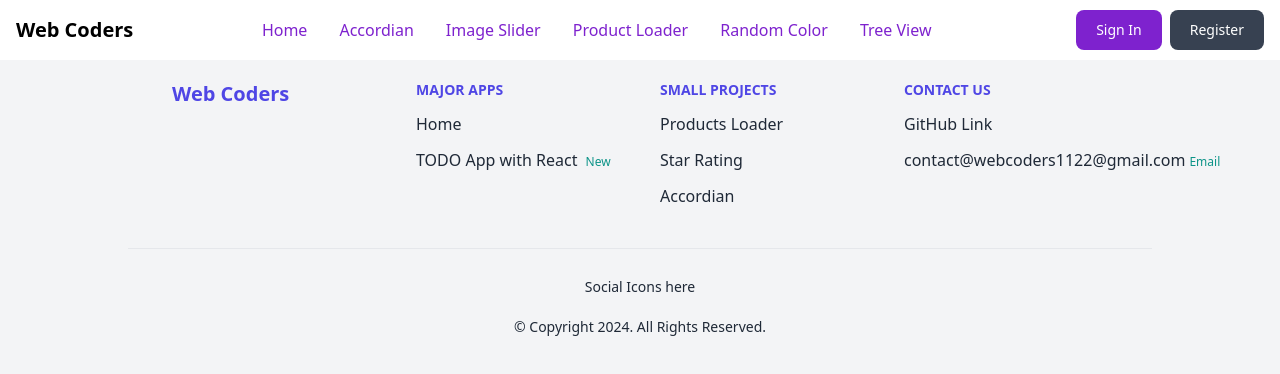
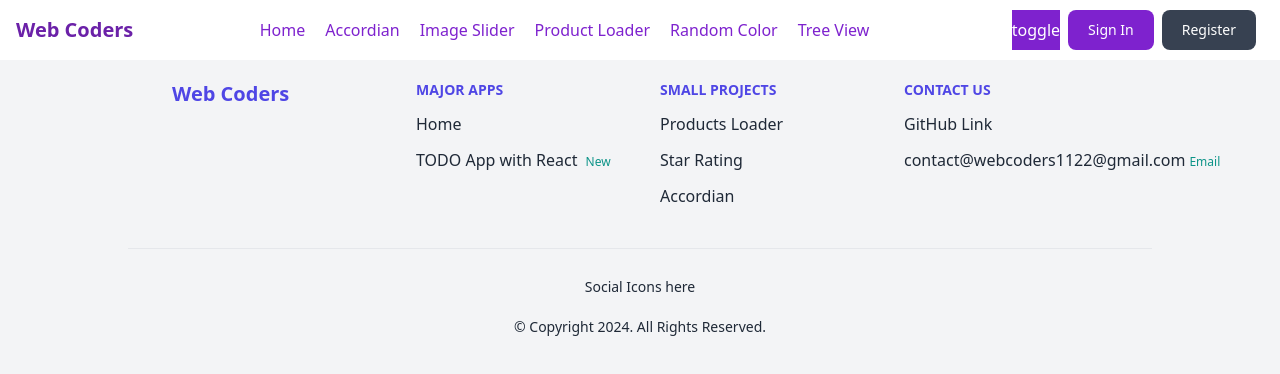
Before and after one commit to WebCoders1122/React-Practice-Projects, a React (Vite) app: page / in a window 1280 px wide. Shown: the top 374 px of the page. Built offline with nearby package versions, Linux system fonts and the light colour scheme; no server answers.

Commit message:
darkmode applied to navbar only

```diff
--- /dev/null
+++ b/src/app/darkMode/darkModeSlice.js
@@ -0,0 +1,16 @@
+import { createSlice } from "@reduxjs/toolkit";
+
+const initialState = { mode: false };
+
+const darkModeSlice = createSlice({
+  name: "darkMode",
+  initialState,
+  reducers: {
+    toggleMode: (state) => {
+      state.mode = !state.mode;
+    },
+  },
+});
+
+export const { toggleMode } = darkModeSlice.actions;
+export default darkModeSlice.reducer;
--- a/src/app/store.js
+++ b/src/app/store.js
@@ -1,8 +1,10 @@
 import { configureStore } from "@reduxjs/toolkit";
 import loadMoreReducer from "../components/Load-More-Button/loadMoreSlice";
+import darkModeReducer from "./darkMode/darkModeSlice";
 
 export const store = configureStore({
   reducer: {
     loadMore: loadMoreReducer,
+    darkMode: darkModeReducer,
   },
 });
--- a/src/components/React Router Web/Navbar.jsx
+++ b/src/components/React Router Web/Navbar.jsx
@@ -1,14 +1,21 @@
 import React, { useState } from "react";
 import { AiOutlineClose, AiOutlineMenu } from "react-icons/ai";
+import { useDispatch } from "react-redux";
+import { useSelector } from "react-redux";
 import { Link, NavLink } from "react-router-dom";
+import { toggleMode } from "../../app/darkMode/darkModeSlice";
 
 const Navbar = () => {
+  //redux
+  const darkMode = useSelector((state) => state.darkMode.mode);
+  const dispatch = useDispatch();
   // State to manage the navbar's visibility
   const [nav, setNav] = useState(false);
   // Toggle function to handle the navbar's display
   const handleNav = () => {
     setNav(!nav);
   };
+
   // Array containing navigation items
   const navItems = [
     { id: 1, text: "Home", url: "/" },
@@ -19,14 +26,20 @@ const Navbar = () => {
     { id: 6, text: "Tree View", url: "tree-view" },
   ];
   return (
-    <nav className='bg-white border-gray-200 py-2.5 dark:bg-gray-900'>
+    <nav
+      className={`bg-white border-gray-200 py-2.5 ${
+        darkMode && "bg-gray-900"
+      }`}>
       {/* main div */}
-      <div className='flex flex-wrap items-center justify-between max-w-screen-xl px-4 mx-auto'>
+      <div className='flex flex-wrap items-center justify-between max-w-screen-xl px-4 mx-auto '>
         {/* This a tag is for logo */}
         <Link
           to='/'
           className='flex items-center'>
-          <span className='self-center text-xl font-semibold whitespace-nowrap dark:text-white'>
+          <span
+            className={`self-center text-xl text-purple-800 font-bold whitespace-nowrap ${
+              darkMode && "dark:text-white"
+            }`}>
             Web Coders
           </span>
         </Link>
@@ -36,14 +49,27 @@ const Navbar = () => {
           </div>
           {/* sign in button */}
           <div className='flex gap-2'>
+            <button
+              className='bg-purple-700 text-white'
+              onClick={() => dispatch(toggleMode())}>
+              toggle
+            </button>
             <Link
               href='#'
-              className='text-white bg-purple-700 hover:bg-purple-800 focus:ring-4 focus:ring-purple-300 font-medium rounded-lg text-sm px-4 lg:px-5 py-2 lg:py-2.5 sm:mr-2 lg:mr-0 dark:bg-purple-600 dark:hover:bg-purple-700 focus:outline-none dark:focus:ring-purple-800'>
+              className={`text-white bg-purple-700 hover:bg-purple-800 focus:ring-4 focus:ring-purple-300 font-medium rounded-lg text-sm px-4 lg:px-5 py-2 lg:py-2.5 sm:mr-2 lg:mr-0 ${
+                darkMode &&
+                "dark:bg-purple-600 dark:hover:bg-purple-700 focus:outline-none focus:ring-purple-800"
+              }`}>
               Sign In
             </Link>
             <Link
               href='#'
-              className='text-white bg-gray-700 hover:bg-gray-800 focus:ring-4 focus:ring-gray-300 font-medium rounded-lg text-sm px-4 lg:px-5 py-2 lg:py-2.5 sm:mr-2 lg:mr-0 dark:bg-gray-600 dark:hover:bg-gray-700 focus:outline-none dark:focus:ring-gray-800'>
+              className={`text-white bg-gray-700 hover:bg-gray-800 focus:ring-4 focus:ring-gray-300 font-medium rounded-lg text-sm px-4 lg:px-5 py-2 lg:py-2.5 sm:mr-2 lg:mr-0" +
+                  ${
+                    darkMode &&
+                    "dark:bg-gray-600 dark:hover:bg-gray-700 focus:outline-none focus:ring-gray-800"
+                  }
+              `}>
               Register
             </Link>
           </div>
@@ -74,17 +100,15 @@ const Navbar = () => {
           </ul>
         </div>
         {/* this is for links */}
-        <div
-          className='items-center justify-between w-full lg:flex lg:w-auto lg:order-1'
-          id='mobile-menu-2'>
-          <ul className='hidden lg:flex mt-4 font-medium lg:flex-row lg:space-x-8 lg:mt-0'>
+        <div className='items-center justify-between w-full lg:flex lg:w-auto lg:order-1'>
+          <ul className='hidden lg:flex mt-4 font-medium lg:flex-row lg:space-x-5 lg:mt-0'>
             {navItems.map((item) => {
               return (
                 <li key={item.id}>
                   <NavLink
                     to={item.url}
-                    className='block py-2 pl-3 pr-4 text-white bg-purple-700 rounded lg:bg-transparent lg:text-purple-700 lg:p-0 dark:text-white'
-                    aria-current='page'>
+                    className={`block py-2 pl-3 pr-4 rounded lg:bg-transparent lg:text-purple-700 lg:p-0 "
+                       ${darkMode && "dark:text-white"}`}>
                     {item.text}
                   </NavLink>
                 </li>
```
